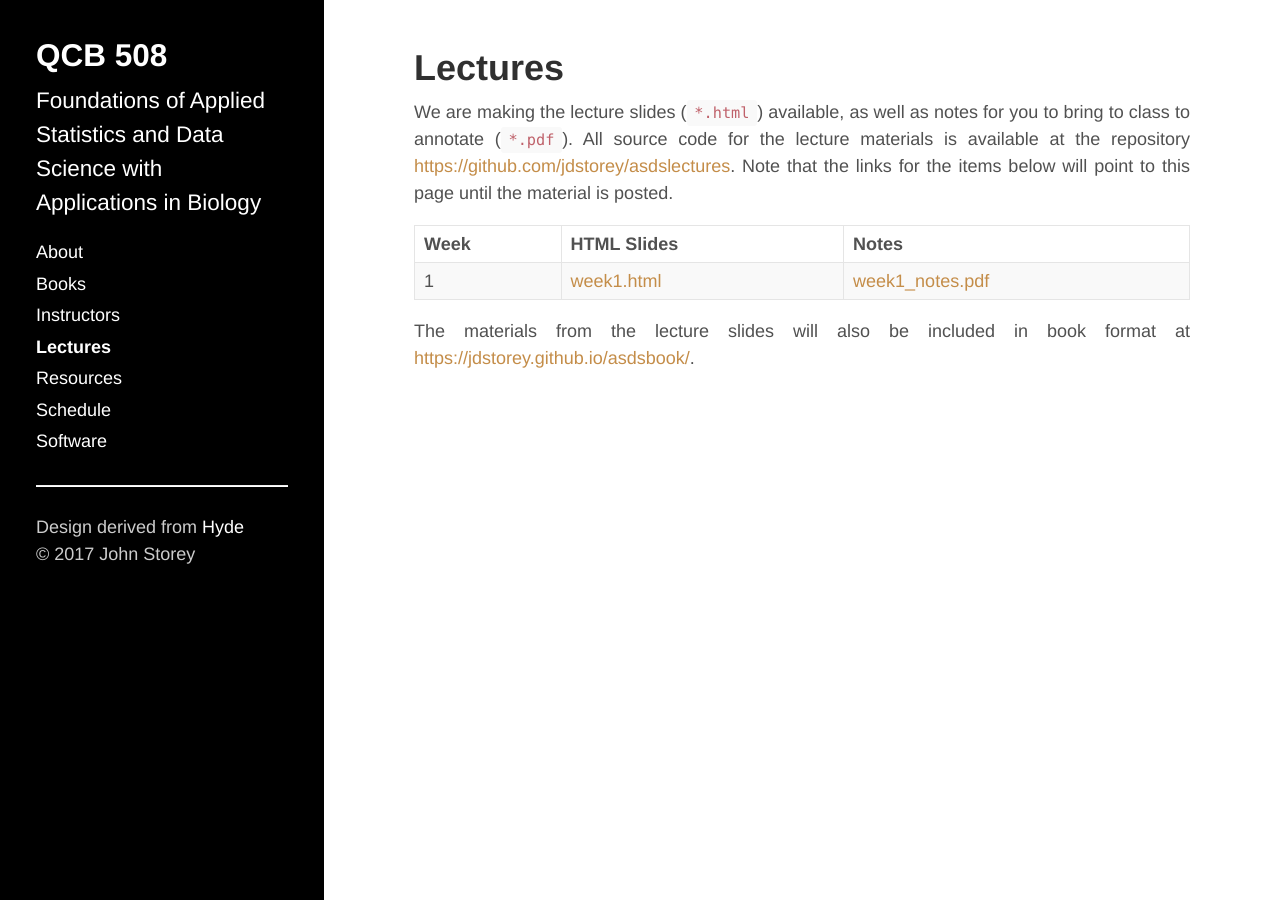
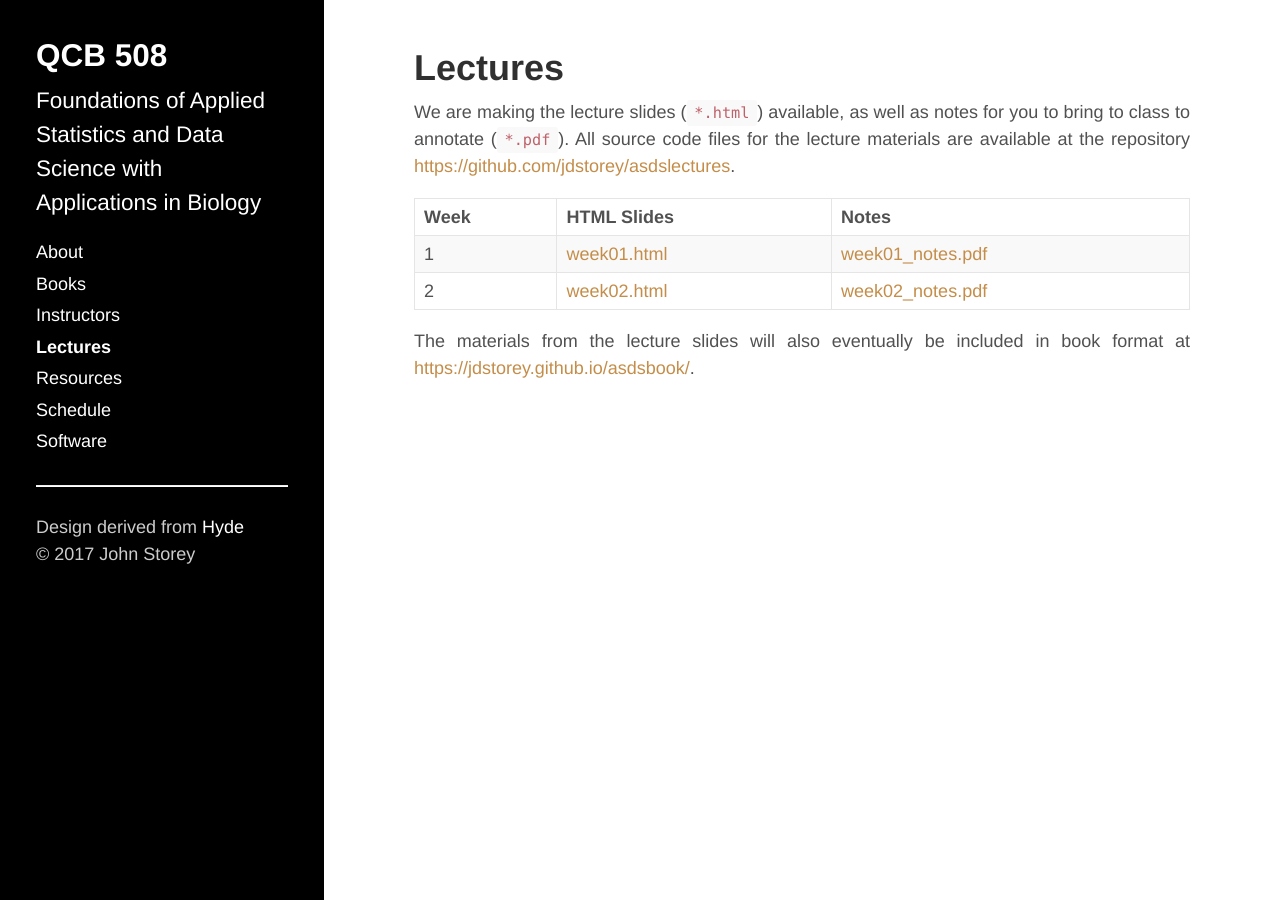
Before and after one commit to jdstorey/asdscourse2019, a Jekyll site: the page built from docs/lectures.md, in a window 1280 px wide. Built offline with Jekyll 4.4.1, drawn with Linux system fonts in a browser that asks for light colours.

Commit message:
Added week 2 lecture materials.

```diff
--- a/docs/lectures.md
+++ b/docs/lectures.md
@@ -3,12 +3,13 @@ layout: page
 title: Lectures
 ---
 
-We are making the lecture slides (`*.html`) available, as well as notes for you to bring to class to annotate (`*.pdf`).  All source code for the lecture materials is available at the repository [https://github.com/jdstorey/asdslectures](https://github.com/jdstorey/asdslectures).  Note that the links for the items below will point to this page until the material is posted.
+We are making the lecture slides (`*.html`) available, as well as notes for you to bring to class to annotate (`*.pdf`).  All source code files for the lecture materials are available at the repository [https://github.com/jdstorey/asdslectures](https://github.com/jdstorey/asdslectures).
 
 
 Week | HTML Slides | Notes
 -----|-------------| -----
-1 | [week1.html](https://jdstorey.github.io/asdslectures/week01.html) | [week1_notes.pdf](https://jdstorey.github.io/asdslectures/week01_notes.pdf)
+1 | [week01.html](https://jdstorey.github.io/asdslectures/week01.html) | [week01_notes.pdf](https://jdstorey.github.io/asdslectures/week01_notes.pdf)
+2 | [week02.html](https://jdstorey.github.io/asdslectures/week02.html) | [week02_notes.pdf](https://jdstorey.github.io/asdslectures/week02_notes.pdf)
 
 
-The materials from the lecture slides will also be included in book format at [https://jdstorey.github.io/asdsbook/](https://jdstorey.github.io/asdsbook/).
+The materials from the lecture slides will also eventually be included in book format at [https://jdstorey.github.io/asdsbook/](https://jdstorey.github.io/asdsbook/).
```
